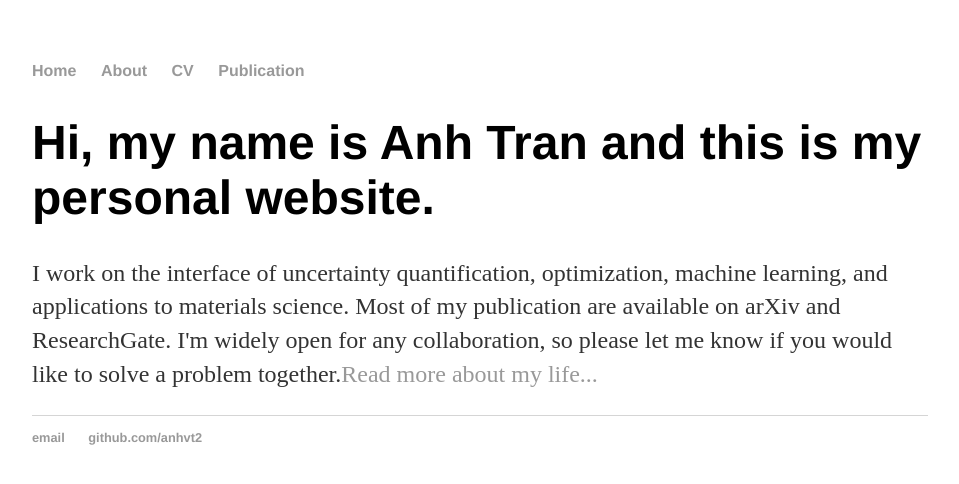
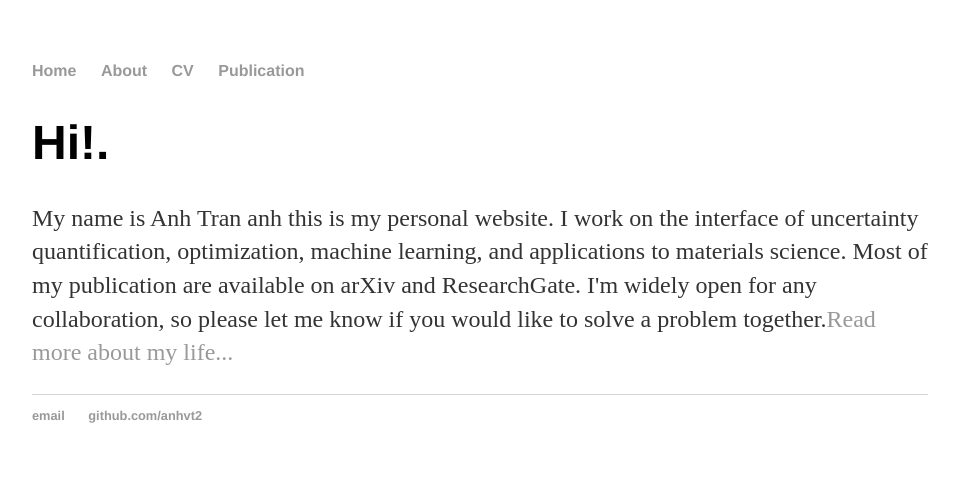
Before and after one commit to anhvt2/anhvt2.github.io, a Jekyll site: the page built from index.html, in a window 1280 px wide. Shown: the top 484 px of the page, without its empty margins (160-1119 px from the left). Built offline with Jekyll 4.4.1, drawn with Linux system fonts in a browser that asks for light colours.

Commit message:
update main index.html

```diff
--- a/index.html
+++ b/index.html
@@ -4,6 +4,6 @@
 ---
 
 		<div class="blurb">
-			<h1>Hi, my name is Anh Tran and this is my personal website.</h1>
-			<p>I work on the interface of uncertainty quantification, optimization, machine learning, and applications to materials science. Most of my publication are available on arXiv and ResearchGate. I'm widely open for any collaboration, so please let me know if you would like to solve a problem together.<a href="/about">Read more about my life...</a></p>
+			<h1>Hi!.</h1>
+			<p>My name is Anh Tran anh this is my personal website. I work on the interface of uncertainty quantification, optimization, machine learning, and applications to materials science. Most of my publication are available on arXiv and ResearchGate. I'm widely open for any collaboration, so please let me know if you would like to solve a problem together.<a href="/about">Read more about my life...</a></p>
 		</div>
```
